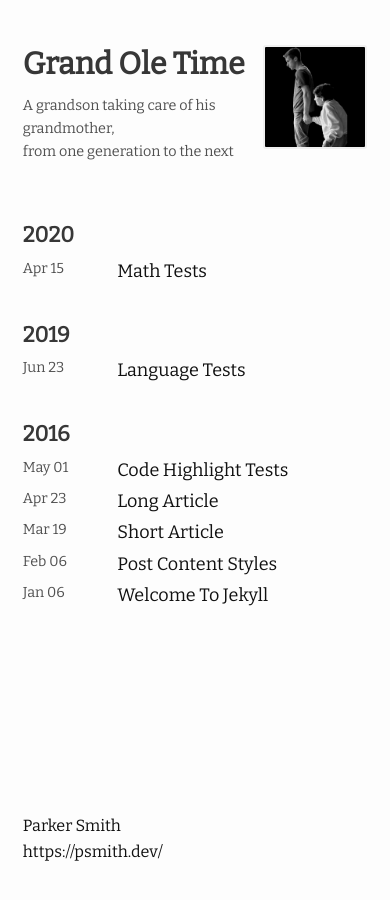
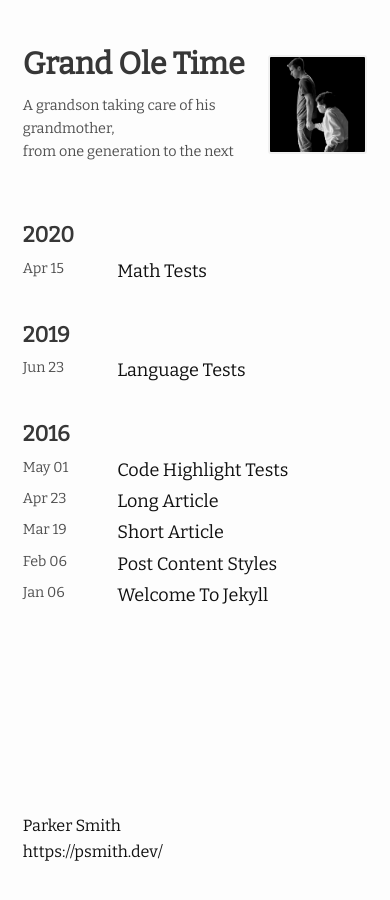
Before and after one commit to psmithdev/grandoletime, a Jekyll site: the page built from docs/index.md, in a window 390 px wide. Built offline with Jekyll 4.4.1, drawn with Linux system fonts in a browser that asks for light colours; nearby versions of some CDN libraries.

Commit message:
5px difference

```diff
--- a/docs/_sass/moving/_layout.scss
+++ b/docs/_sass/moving/_layout.scss
@@ -181,20 +181,20 @@
 /* Responsive styles for mobile */
 @media (max-width: 768px) {
   .home-image {
-    max-width: 100px; /* Smaller size on mobile */
-    margin-right: 10px; /* Less space on the right on mobile */
+    max-width: 95px; /* Smaller size on mobile */
+    margin-right: 0px; /* Less space on the right on mobile */
   }
 
   /* Optionally, adjust the layout for mobile */
-  .home-title {
-    flex-direction: column; /* Stack image and text vertically */
-    align-items: center; /* Center-align the items */
-  }
+  // .home-title {
+  // flex-direction: column; /* Stack image and text vertically */
+  // align-items: center; /* Center-align the items */
+  // }
 
-  .home-image {
-    margin-right: 0; /* Remove right margin */
-    margin-bottom: 20px; /* Add space below the image */
-  }
+  // .home-image {
+  // margin-right: 0; /* Remove right margin */
+  // margin-bottom: 20px; /* Add space below the image */
+  //
 }
 
 .post-list {
```
